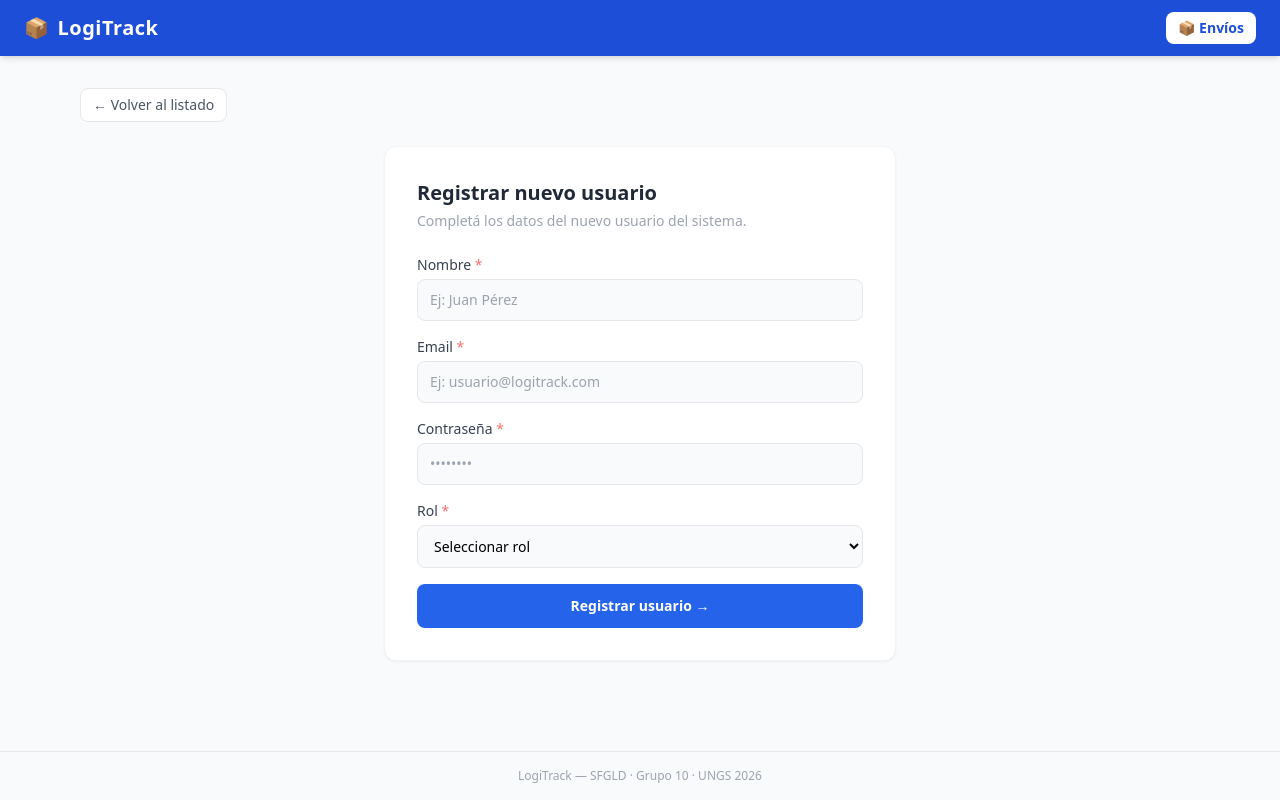
After one commit to thiagov2a/logitrack-api, a FastAPI app: template templates/nuevo_usuario.html in a window 1280 px wide. The commit adds this page. Run offline with FastAPI, Linux system fonts and the light colour scheme; the template is opened without the code that fills it, so the values that code supplies are empty; parts of the project's set-up code (start-up, migrations or seed data) failed here and were passed over; some libraries are stand-ins or nearby versions.

Commit message:
feat: alta de usuario (US-03), refactor rutas usuarios y mejora botones vistas

```diff
--- a/templates/base.html
+++ b/templates/base.html
@@ -13,12 +13,12 @@
             📦 <span>LogiTrack</span>
         </a>
         <div class="flex items-center gap-3 text-sm">
-            <a href="/envios/nuevo"
+            <a href="/"
                class="bg-white text-blue-700 font-semibold px-3 py-1.5 rounded-lg hover:bg-blue-50 transition">
-                + Nuevo envío
+                📦 Envíos
             </a>
             {% if usuario and usuario.rol == 'administrador' %}
-            <a href="/api/usuarios/"
+            <a href="/usuarios/"
                class="bg-white text-purple-700 font-semibold px-3 py-1.5 rounded-lg hover:bg-purple-50 transition">
                 ⚙️ Usuarios
             </a>
--- a/templates/detalle.html
+++ b/templates/detalle.html
@@ -23,7 +23,7 @@
 {% set es_supervisor = ((rol or '')|lower == 'supervisor') %}
 
 <div class="flex items-center justify-between mb-6">
-    <a href="/?rol={{ rol or 'operador' }}" class="flex items-center gap-1 text-sm text-blue-600 hover:text-blue-800 transition">
+    <a href="/" class="inline-flex items-center gap-1.5 text-sm text-gray-600 bg-white border border-gray-200 hover:bg-gray-50 px-3 py-1.5 rounded-lg transition">
         ← Volver al listado
     </a>
     {% if estado == "INICIADO" %}
--- a/templates/nuevo_envio.html
+++ b/templates/nuevo_envio.html
@@ -4,7 +4,9 @@
 {% block content %}
 
 <div class="mb-6">
-    <a href="/" class="text-sm text-blue-600 hover:text-blue-800 transition">← Volver al listado</a>
+    <a href="/" class="inline-flex items-center gap-1.5 text-sm text-gray-600 bg-white border border-gray-200 hover:bg-gray-50 px-3 py-1.5 rounded-lg transition">
+        ← Volver al listado
+    </a>
 </div>
 
 <div class="max-w-2xl mx-auto">
--- /dev/null
+++ b/templates/nuevo_usuario.html
@@ -0,0 +1,63 @@
+{% extends "base.html" %}
+{% block title %}Nuevo Usuario{% endblock %}
+
+{% block content %}
+
+<div class="mb-6">
+    <a href="/usuarios/" class="inline-flex items-center gap-1.5 text-sm text-gray-600 bg-white border border-gray-200 hover:bg-gray-50 px-3 py-1.5 rounded-lg transition">
+        ← Volver al listado
+    </a>
+</div>
+
+<div class="max-w-lg mx-auto">
+    <div class="bg-white rounded-xl shadow-sm border border-gray-100 p-8">
+        <h1 class="text-xl font-bold text-gray-800 mb-1">Registrar nuevo usuario</h1>
+        <p class="text-sm text-gray-400 mb-6">Completá los datos del nuevo usuario del sistema.</p>
+
+        {% if error %}
+        <div class="bg-red-50 border border-red-200 text-red-700 rounded-lg px-4 py-3 mb-5 text-sm flex items-center gap-2">
+            ⚠️ {{ error }}
+        </div>
+        {% endif %}
+
+        <form method="post" action="/usuarios/nuevo" class="space-y-4">
+
+            <div>
+                <label class="block text-sm font-medium text-gray-700 mb-1">Nombre <span class="text-red-400">*</span></label>
+                <input type="text" name="nombre" required placeholder="Ej: Juan Pérez"
+                    value="{{ datos.get('nombre', '') }}"
+                    class="w-full border border-gray-200 rounded-lg px-3 py-2.5 text-sm focus:outline-none focus:ring-2 focus:ring-blue-400 bg-gray-50">
+            </div>
+
+            <div>
+                <label class="block text-sm font-medium text-gray-700 mb-1">Email <span class="text-red-400">*</span></label>
+                <input type="email" name="email" required placeholder="Ej: usuario@logitrack.com"
+                    value="{{ datos.get('email', '') }}"
+                    class="w-full border border-gray-200 rounded-lg px-3 py-2.5 text-sm focus:outline-none focus:ring-2 focus:ring-blue-400 bg-gray-50">
+            </div>
+
+            <div>
+                <label class="block text-sm font-medium text-gray-700 mb-1">Contraseña <span class="text-red-400">*</span></label>
+                <input type="password" name="password" required placeholder="••••••••" minlength="6"
+                    class="w-full border border-gray-200 rounded-lg px-3 py-2.5 text-sm focus:outline-none focus:ring-2 focus:ring-blue-400 bg-gray-50">
+            </div>
+
+            <div>
+                <label class="block text-sm font-medium text-gray-700 mb-1">Rol <span class="text-red-400">*</span></label>
+                <select name="rol_nuevo" required
+                    class="w-full border border-gray-200 rounded-lg px-3 py-2.5 text-sm focus:outline-none focus:ring-2 focus:ring-blue-400 bg-gray-50">
+                    <option value="">Seleccionar rol</option>
+                    <option value="operador" {% if datos.get('rol') == 'operador' %}selected{% endif %}>👤 Operador</option>
+                    <option value="supervisor" {% if datos.get('rol') == 'supervisor' %}selected{% endif %}>🔑 Supervisor</option>
+                    <option value="administrador" {% if datos.get('rol') == 'administrador' %}selected{% endif %}>⚙️ Administrador</option>
+                </select>
+            </div>
+
+            <button type="submit"
+                class="w-full bg-blue-600 text-white py-3 rounded-lg font-semibold hover:bg-blue-700 transition text-sm">
+                Registrar usuario →
+            </button>
+        </form>
+    </div>
+</div>
+{% endblock %}
```
Also changed, not shown: src/routers/usuarios.py (+8 -25 lines), src/routers/views.py (+43 -1 lines).
